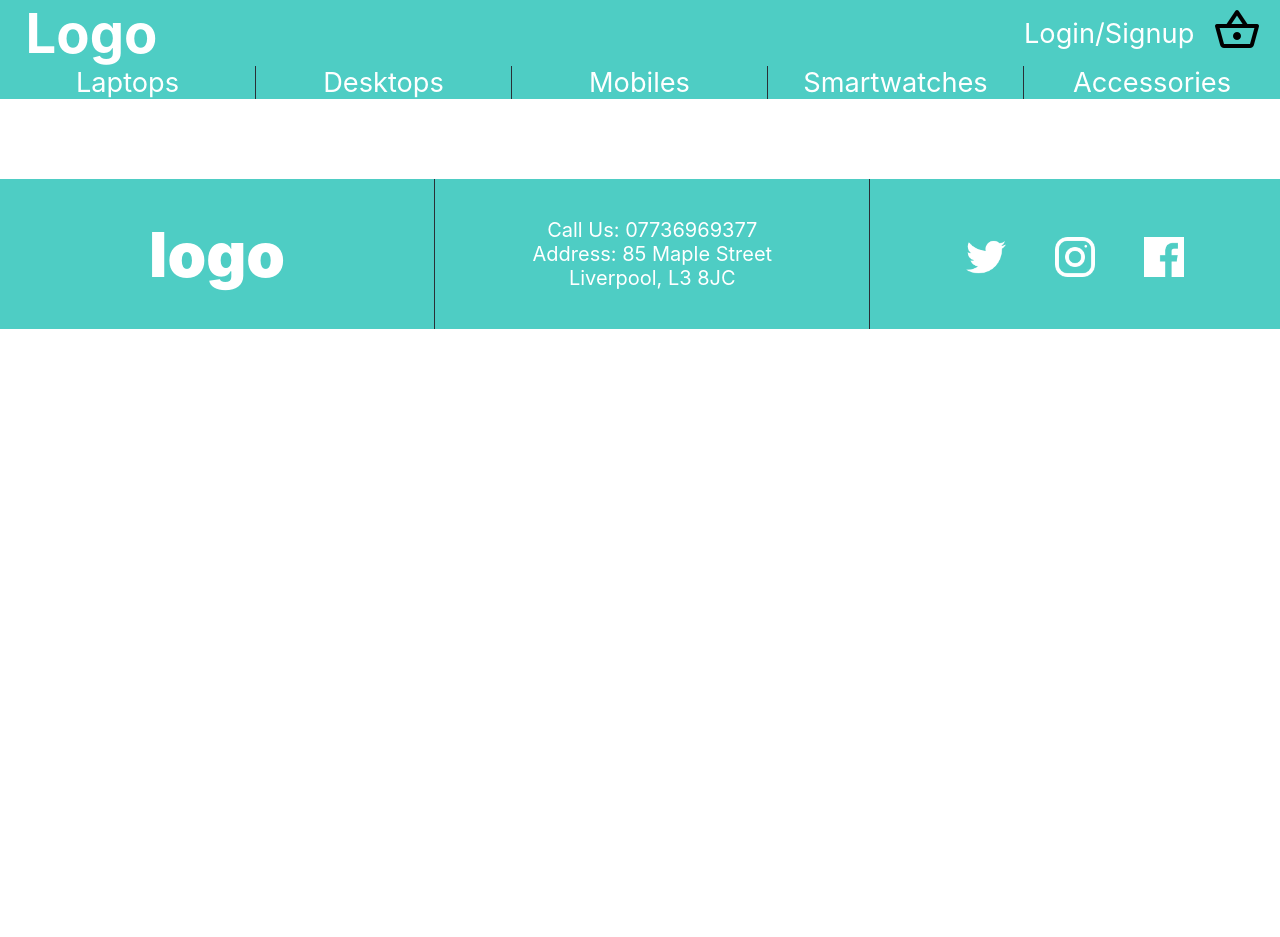
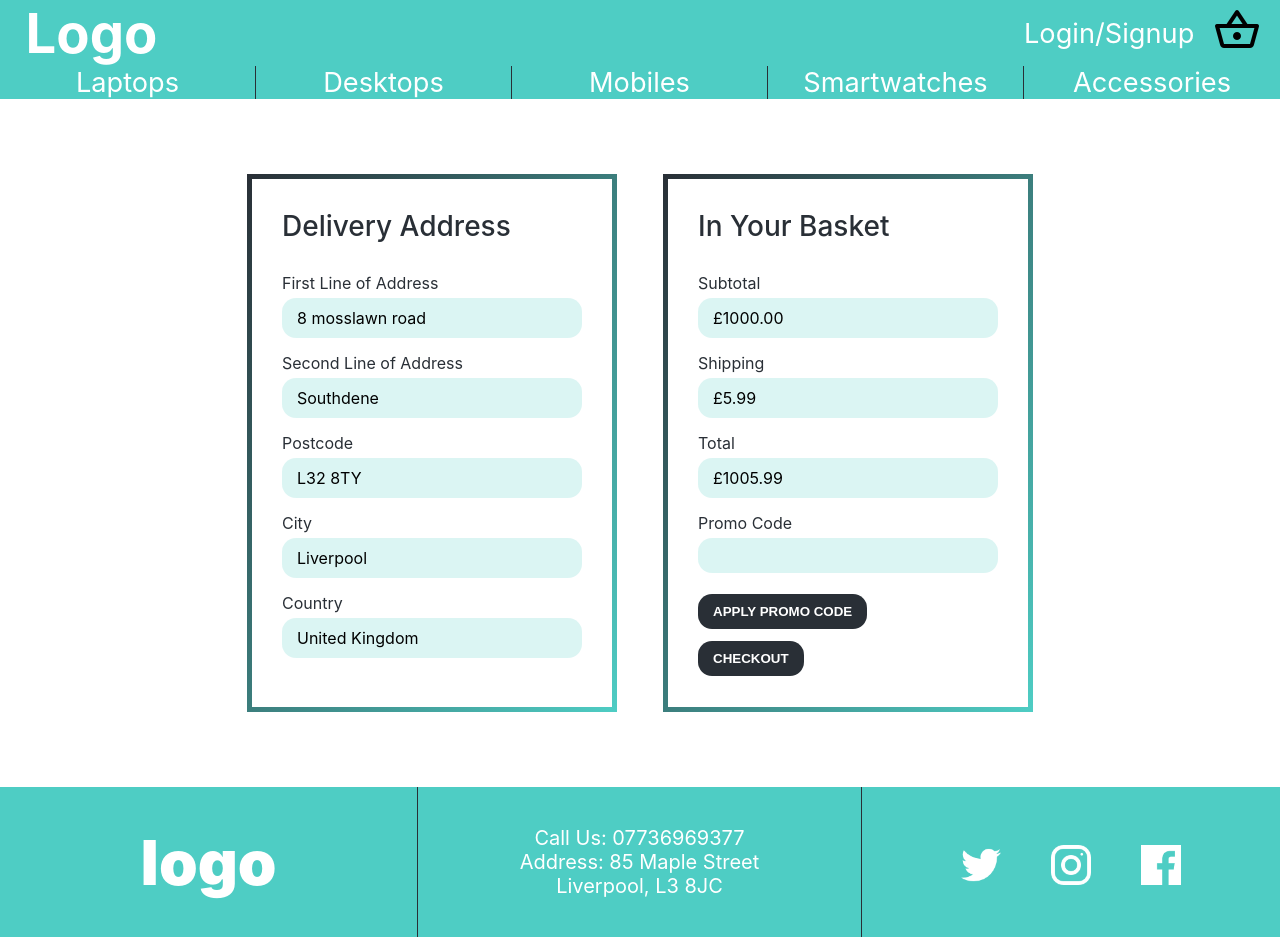
Before and after one commit to nisharai26/ecommerce-project, a React (Create React App) app in the folder client/: page /checkout in a window 1280 px wide. Before the commit the page ends 800 px from the top, so only its background shows below. Built offline with nearby package versions, Linux system fonts and the light colour scheme.

Commit message:
Checkout Front-End CSS and HTML complete

```diff
--- a/client/src/App.js
+++ b/client/src/App.js
@@ -4,6 +4,7 @@ import Home from './components/home/Home';
 import SignUp from './components/sign-in-up/Sign-Up';
 import Navbar from './components/common/navbar/Navbar';
 import Footer from './components/common/footer/Footer';
+import Checkout from './components/checkout/Checkout'
 
 const App = () => {
   return(
@@ -13,6 +14,7 @@ const App = () => {
         <Switch>
           <Route path="/" exact component={Home}/>
           <Route path="/sign-in-up" exact component={SignUp}/>
+          <Route path="/checkout" exact component={Checkout}/>
         </Switch>
         <Footer/>
       </BrowserRouter>
--- a/client/src/components/checkout/Checkout.css
+++ b/client/src/components/checkout/Checkout.css
@@ -0,0 +1,136 @@
+*{
+    margin: 0;
+    padding: 0;
+    box-sizing: border-box;
+}
+
+input[type="Submit"], button{
+    appearance: none;
+    background: none;
+    border: none;
+    outline: none;
+    margin-top: 6px;
+    margin-bottom: 6px;
+}
+
+input[type="text"], input[type="password"]{
+    appearance: none;
+    background: none;
+    border: none;
+    outline: none;
+}
+
+.form-container2{
+    min-height:65vh;
+    display: flex;
+    align-items: center;
+    justify-content: center;
+    padding-top: 80px;
+}
+
+form{
+    display: block;
+    position: relative;
+}
+
+form:after {
+    content: '';
+    display: block;
+    position: absolute;
+    top: -5px;
+    left: -5px;
+    right: -5px;
+    bottom: -5px;
+    z-index: 1;
+    background-image: linear-gradient(to bottom right, #292f36, #4ECDC4);
+}
+
+form .form-inner2{
+    position: relative;
+    display: block;
+    background-color: #fff;
+    padding: 30px;
+    z-index: 2;
+    height: 33rem;
+}
+
+form .form-inner2 h2{
+    color: #292f36;
+    font-size: 28px;
+    font-weight: 500;
+    margin-bottom: 30px;
+}
+
+form .form-inner2 .form-group2 {
+    display: block;
+    width: 300px;
+    margin-bottom: 15px;
+}
+
+.form-inner2 .form-group2 label{
+    display: block;
+    color: #292f36;
+    font-size: 16px;
+    margin-bottom: 5px;
+    transition: 0.4s;
+}
+
+.form-inner2 .form-group2:focus-within label{
+    color: #fe4880;
+}
+
+form .form-inner2 .form-group2 input{
+    display: block;
+    width: 100%;
+    padding: 10px 15px;
+    background-color: rgba(78, 205, 196, 0.2);
+    border-radius: 14px;
+    transition: 0.4s;
+}
+
+form .form-inner2 .form-group2 p{
+    display: block;
+    width: 100%;
+    padding: 10px 15px;
+    background-color: rgba(78, 205, 196, 0.2);
+    border-radius: 14px;
+    transition: 0.4s;
+}
+
+
+
+form .form-inner2 .form-group2 input:focus{
+    box-shadow: 0px 0px 3px rgba(0,0,0,0.3);
+}
+
+form .form-inner2 input[type="submit"]{
+    display: inline-block;
+    padding: 10px 15px;
+    border-radius: 14px;
+    background-image: linear-gradient(to right, #292f36 50%, #4ECDC4 50%);
+    cursor: pointer;
+    background-size: 200%;
+    background-position: 0%;
+    transition: 0.4s;
+    color: #fff;
+    font-weight: 700;
+}
+
+form .form-inner2 input[type="submit"]:hover{
+    background-position: 100% 0%;
+}
+
+.checkout-container{
+    display: flex;
+    width: 65vw;
+    margin: auto;
+    min-width: 800px;
+}
+
+.checkout-right{
+    flex: 50%;
+}
+
+.checkout-left{
+    flex: 50%;
+}
--- a/client/src/components/checkout/Checkout.js
+++ b/client/src/components/checkout/Checkout.js
@@ -2,10 +2,71 @@ import React from 'react'
 import './Checkout.css'
 
 const Checkout = () => {
+
     return(
-        <>
-        </>
+        <div className="checkout-container">
+            <div className="checkout-left">
+                <div className="form-container2">
+                    <form>
+                        <div className="form-inner2">
+                            <div>
+                                <h2>Delivery Address</h2>
+                                <div className="form-group2">
+                                    <label htmlFor="address1">First Line of Address</label>
+                                    <p>8 mosslawn road</p>
+                                </div>
+                                <div className="form-group2">
+                                    <label htmlFor="address2">Second Line of Address</label>
+                                    <p>Southdene</p>
+                                </div>
+                                <div className="form-group2">
+                                    <label htmlFor="postcode">Postcode</label>
+                                    <p>L32 8TY</p>
+                                </div>
+                                <div className="form-group2">
+                                    <label htmlFor="city">City</label>
+                                    <p>Liverpool</p>
+                                </div>
+                                <div className="form-group2">
+                                    <label htmlFor="country">Country</label>
+                                    <p>United Kingdom</p>
+                                </div>
+                            </div>
+                        </div>
+                    </form>
+                </div>
+            </div>
+            <div className="checkout-right">
+                <div className="form-container2">
+                    <form>
+                        <div className="form-inner2">
+                            <div>
+                                <h2>In Your Basket</h2>
+                                <div className="form-group2">
+                                    <label htmlFor="address1">Subtotal</label>
+                                    <p>£1000.00</p>
+                                </div>
+                                <div className="form-group2">
+                                    <label htmlFor="address2">Shipping</label>
+                                    <p>£5.99</p>
+                                </div>
+                                <div className="form-group2">
+                                    <label htmlFor="postcode">Total</label>
+                                    <p>£1005.99</p>
+                                </div>
+                                <div className="form-group2">
+                                    <label htmlFor="city">Promo Code</label>
+                                    <input type="text" name="city" id="city"/>
+                                </div>
+                                <input type="submit" value="APPLY PROMO CODE"/>
+                                <br/>
+                                <input type="submit" value="CHECKOUT"/>
+                            </div>
+                        </div>
+                    </form>
+                </div>
+            </div>
+        </div>
     )
 }
-
 export default Checkout;
--- a/client/src/components/common/footer/Footer.css
+++ b/client/src/components/common/footer/Footer.css
@@ -50,7 +50,7 @@
     font-size: 62px;
     font-weight: 900;
     height: 100%;
-    flex: 34%;
+    flex: 32%;
     border-right: solid 1px #292F36;
     display: flex;
     justify-content: center;
--- a/client/src/components/sign-in-up/Sign-Up.css
+++ b/client/src/components/sign-in-up/Sign-Up.css
@@ -19,7 +19,7 @@ input[type="text"], input[type="password"]{
 }
 
 .form-container{
-    height: 950px;
+    min-height:65vh;
     display: flex;
     align-items: center;
     justify-content: center;
--- a/client/src/components/sign-in-up/Sign-Up.js
+++ b/client/src/components/sign-in-up/Sign-Up.js
@@ -24,9 +24,9 @@ const SignUp = () => {
                         :null}
                         <br/>
                         <br/>
-                        Sign In<input type="radio" name="signup" value="SignIn" onChange={() => setShow(false)}/>
+                        <input type="radio" name="signup" value="SignIn" onChange={() => setShow(false)}/>Sign In
                         <br/>
-                        Sign Up<input type="radio" name="signup" value="SignUp" onChange={() => setShow(true)}/>
+                        <input type="radio" name="signup" value="SignUp" onChange={() => setShow(true)}/>Sign Up
                         <br/>
                         <br/>
                     </div>
```
